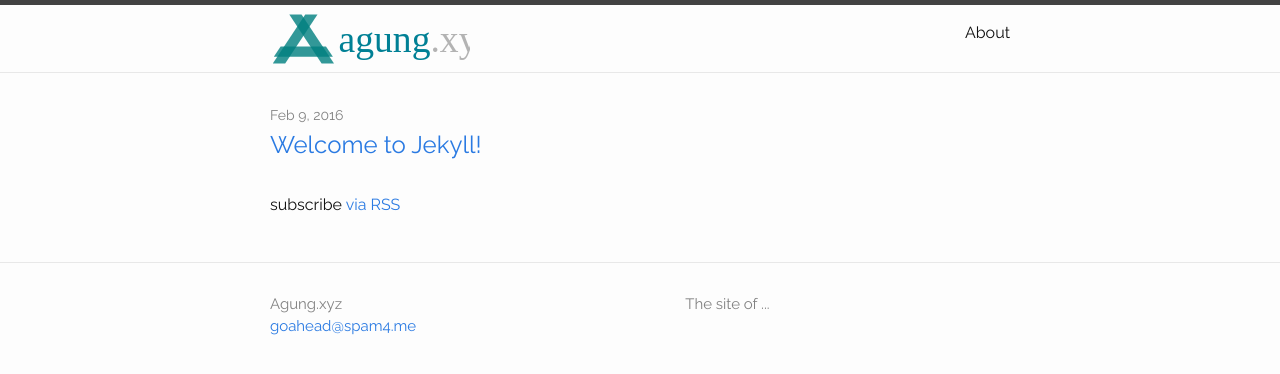
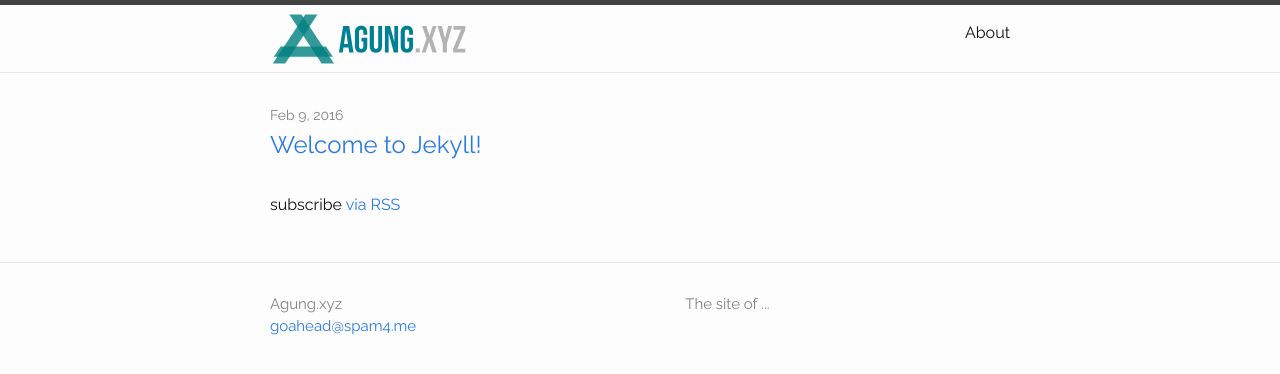
Before and after one commit to gm-ah/gm-ah.github.io, a Jekyll site: the page built from index.html, in a window 1280 px wide. Shown: the top 374 px of the page. Built offline with Jekyll 4.4.1, drawn with Linux system fonts in a browser that asks for light colours.

Commit message:
Update header.html

```diff
--- a/_includes/header.html
+++ b/_includes/header.html
@@ -2,7 +2,7 @@
 
   <div class="wrapper">
 
-    <a class="site-title" href="{{ site.baseurl }}/"><img src="/css/logo.svg" width="200" alt="{{ site.title }}" /></a>
+    <a class="site-title" href="{{ site.baseurl }}/"><img src="/img/logo.svg" width="200" alt="{{ site.title }}" /></a>
 
     <nav class="site-nav">
       <a href="#" class="menu-icon">
```
